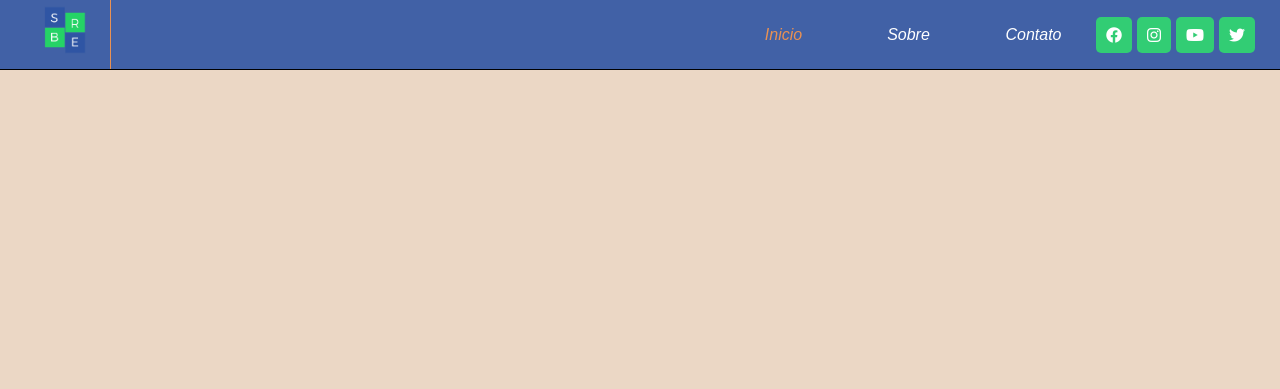
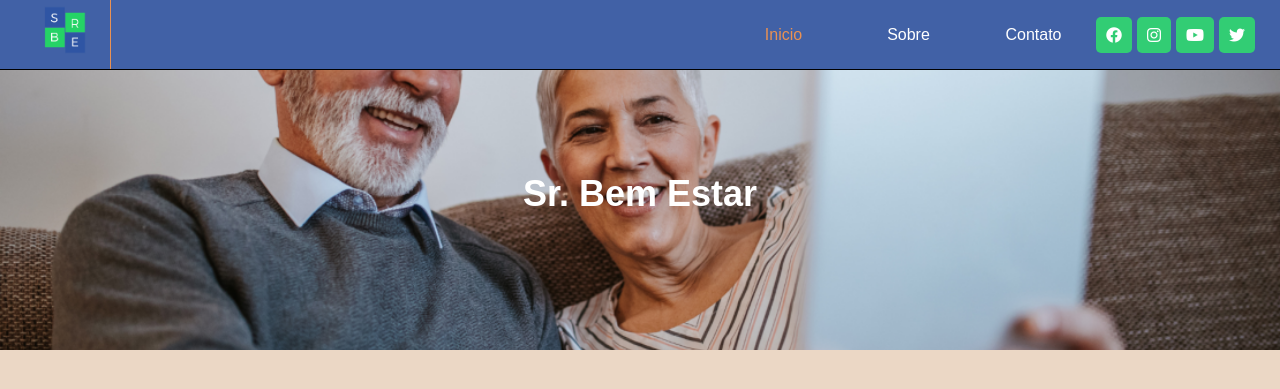
Before and after one commit to drypzz/SreSraBemEstar, a PHP site: page / in a window 1280 px wide. Shown: the top 389 px of the page. Run offline with PHP 8.4, Linux system fonts and the light colour scheme; some libraries are stand-ins or nearby versions.

Commit message:
att .html/.css

```diff
--- a/assets/style/global.css
+++ b/assets/style/global.css
@@ -29,7 +29,7 @@ body{
     height: 100%;
     display: block;
     overflow-x: hidden;
-    color: #808080;
+    color: #fff;
     background-color: var(--color-b);
 }
 
@@ -42,11 +42,11 @@ body{
 }
 
 ::-webkit-scrollbar-thumb {
-    background-color: var(--color-2);
+    background-color: var(--color-blue);
 }
 
 ::-webkit-scrollbar-track {
-    background-color: var(--color-2);
+    background-color: #101010;
 }
 
 /* nav */
@@ -161,9 +161,63 @@ body{
     color: var(--color-2);
 }
 
+/* main-1 */
+
+.main-1{
+    padding: 5rem 0;
+    background: url(../gfx/cell.png);
+    background-repeat: no-repeat;
+    background-size: cover;
+    background-size: 100%;
+    background-position: center;
+    display: flex;
+    -webkit-box-align: center;
+    -ms-flex-align: center;
+    align-items: center;
+    -webkit-box-pack: center;
+    -ms-flex-pack: center;
+    justify-content: center;
+}
+
+.main-1 .container{
+    width: 100%;
+    height: 100%;
+    display: flex;
+    flex-direction: column;
+    align-items: center;
+    justify-content: center;
+    padding: 20px;
+}
+
+.main-1 .container .title{
+    font-size: 2.25rem;
+    line-height: 1.333;
+    color: var(--color-t);
+    font-weight: 700;
+    text-align: center;
+    margin-bottom: 2rem;
+}
+
 /* res */
 
 @media screen and (max-width: 960px){
+    /* 1 */
+    .main-1{
+        height: 100%;
+        padding: 3rem;
+        background: url(../gfx/cell.png);
+        background-repeat: no-repeat;
+        background-size: cover;
+        background-size: 100%;
+        background-position: center;
+    }
+
+    .main-1 .container .title{
+        font-size: 35px;
+        margin: 0;
+    }
+
+    /* nav */
     .navbar-container{
         display: flex;
         justify-content: space-between;
--- a/index.html
+++ b/index.html
@@ -36,13 +36,13 @@
                 </div>
                 <ul class='navbar-menu'>
                     <li class='navbar-item'>
-                        <a href='#' class='navbar-links active'><i>Inicio</i></a>
+                        <a href='#' class='navbar-links active'>Inicio</a>
                     </li>
                     <li class='navbar-item'>
-                        <a href='#about' class='navbar-links'><i>Sobre</i></a>
+                        <a href='#about' class='navbar-links'>Sobre</a>
                     </li>
                     <li class='navbar-item'>
-                        <a href='#contact' class='navbar-links'><i>Contato</i></a>
+                        <a href='#contact' class='navbar-links'>Contato</a>
                     </li>
                     <li class='navbar-item icons'>
                         <a target='_blank' href='https://www.facebook.com'><i class='fa-brands fa-facebook'></i></a>
@@ -54,6 +54,14 @@
             </div>
         </nav>
 
+        <div class='main-1'>
+            <div class='container'>
+                <h1 class="title">
+                    Sr. Bem Estar
+                </h1>
+            </div>
+        </div>
+
         <!-- javascript -->
         <script src='assets/javascript/global.js'></script>
     </body>
```
Also changed, not shown: assets/gfx/bg.png (deleted), assets/gfx/cell.png (added).
